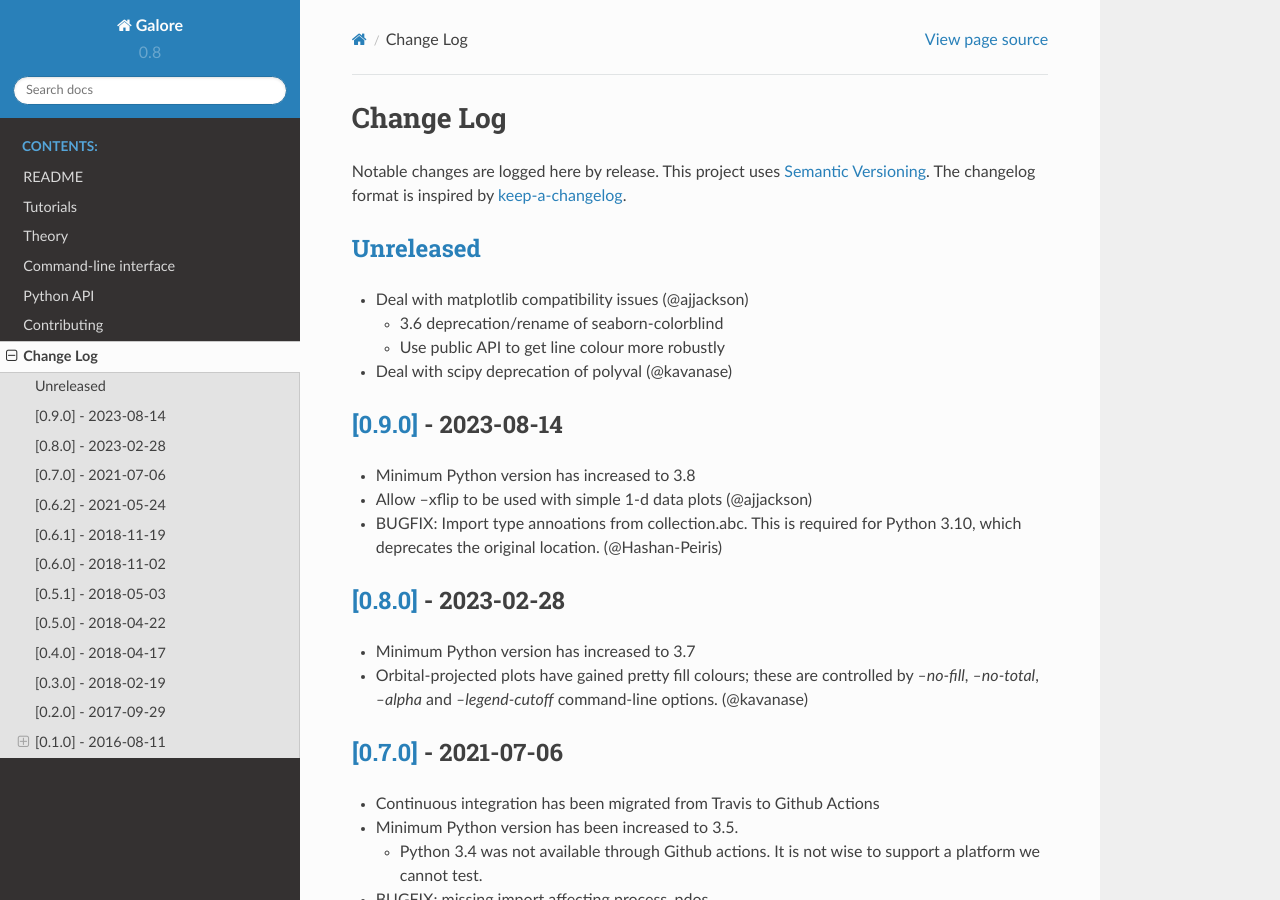
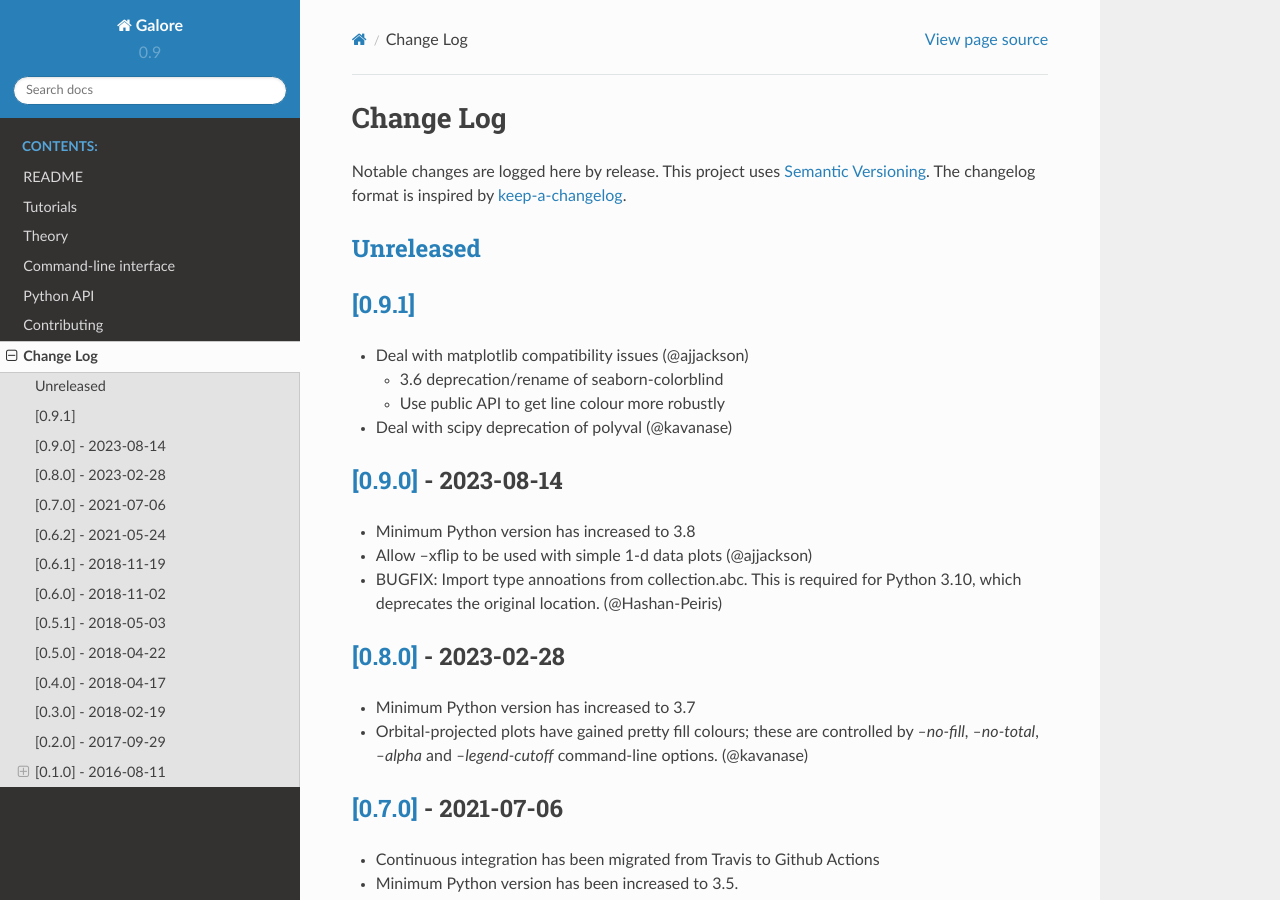
Before and after one commit to SMTG-Bham/galore, a Sphinx documentation site: the page built from docs/source/changelog.rst, in a window 1280 px wide and 900 px high. Built offline with Sphinx 7.4.7 and the Read the Docs theme 2.0.0, drawn with Linux system fonts in a browser that asks for light colours.

Commit message:
Version number bump

```diff
--- a/CHANGELOG.rst
+++ b/CHANGELOG.rst
@@ -5,7 +5,10 @@ Notable changes are logged here by release. This project uses `Semantic
 Versioning <http://semver.org/>`__. The changelog format is inspired by
 `keep-a-changelog <https://github.com/olivierlacan/keep-a-changelog>`__.
 
-`Unreleased <https://github.com/smtg-ucl/galore/compare/0.9.0...HEAD>`__
+`Unreleased <https://github.com/smtg-bham/galore/compare/0.9.1...HEAD>`__
+-------------------------------------------------------------------------
+
+`[0.9.1] <https://github.com/smtg-bham/galore/compare/0.9.0...0.9.1>`__
 -------------------------------------------------------------------------
 - Deal with matplotlib compatibility issues (@ajjackson)
 
--- a/docs/source/conf.py
+++ b/docs/source/conf.py
@@ -61,9 +61,9 @@ author = 'Scanlon Materials Theory Group'
 # built documents.
 #
 # The short X.Y version.
-version = '0.8'
+version = '0.9'
 # The full version, including alpha/beta/rc tags.
-release = '0.8.0'
+release = '0.9.1'
 
 # The language for content autogenerated by Sphinx. Refer to documentation
 # for a list of supported languages.
--- a/setup.py
+++ b/setup.py
@@ -18,7 +18,7 @@ if __name__ == "__main__":
 
     setup(
         name='galore',
-        version='0.9.0',
+        version='0.9.1',
         description='Broadening and weighting for simulated spectra',
         long_description="""
     Apply Gaussian and Lorentzian broadening to data from ab initio
```
Also changed, not shown: 1 other file.
